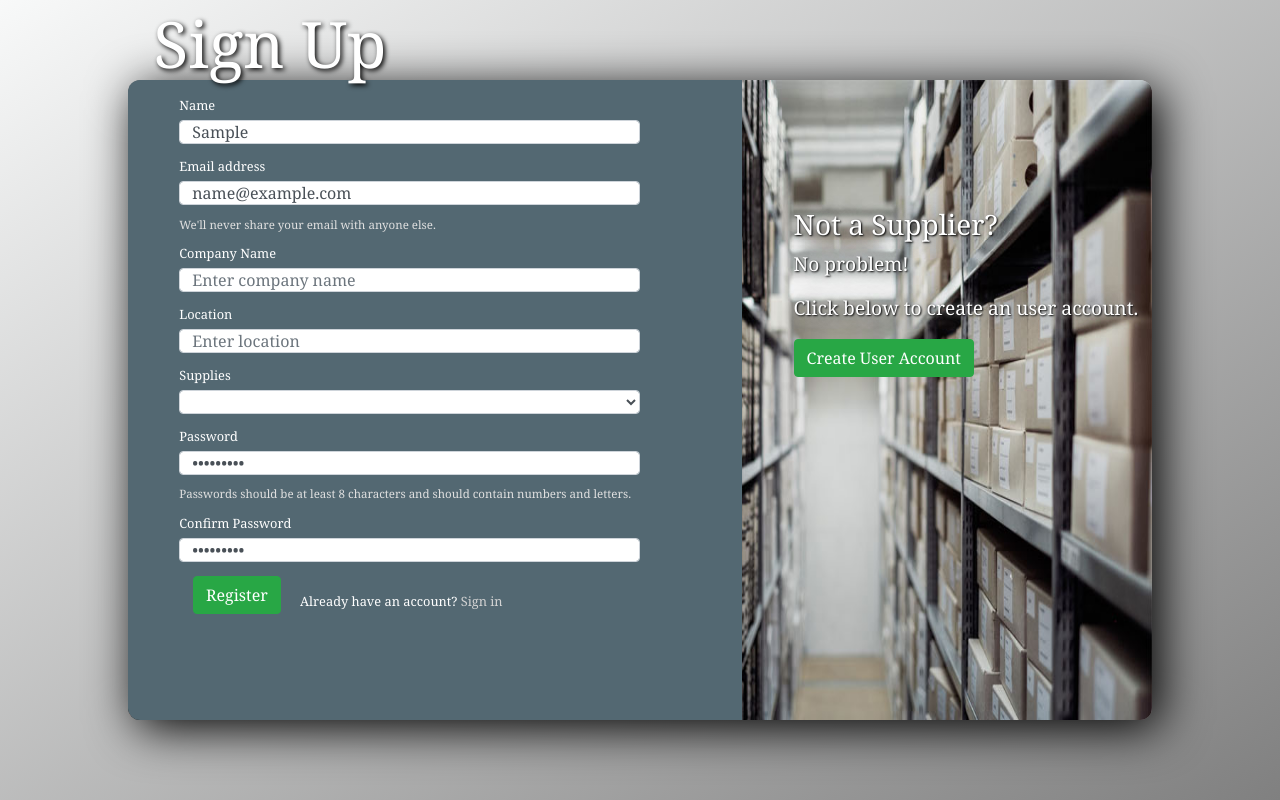
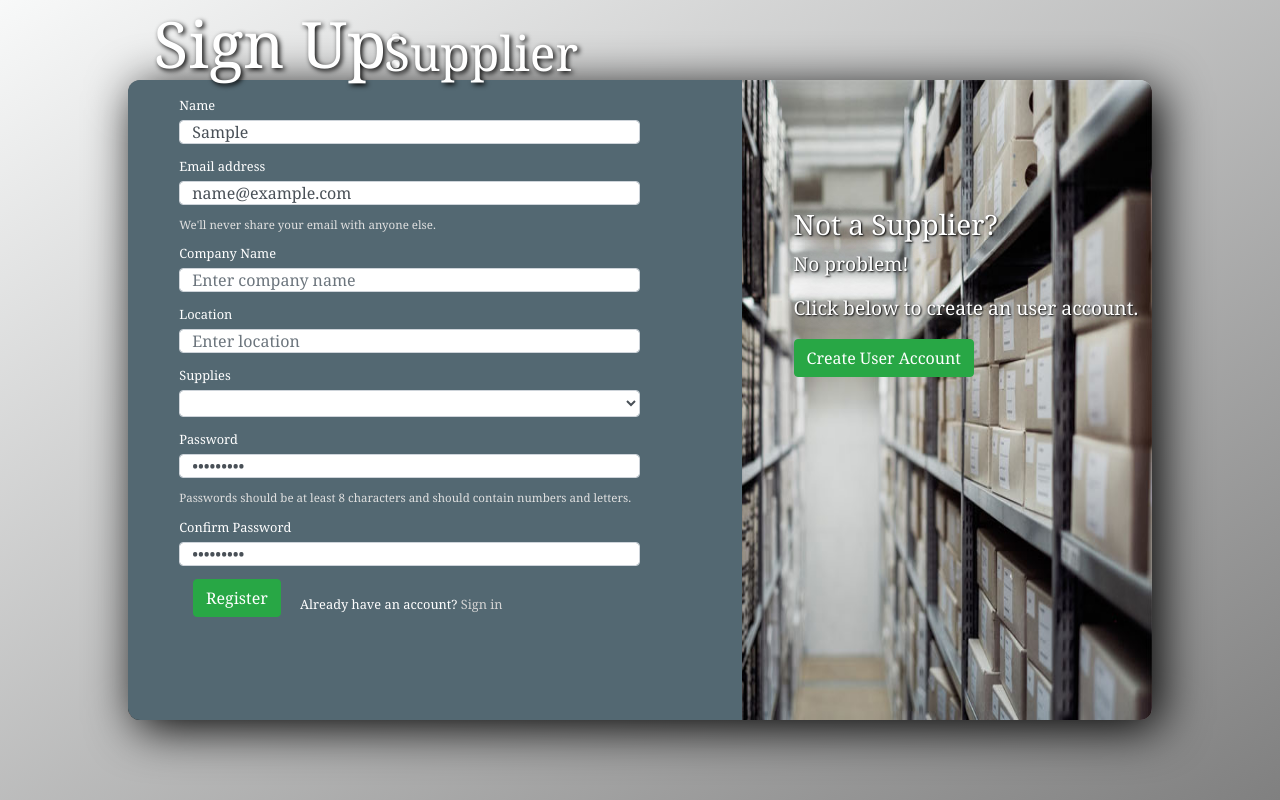
Before and after one commit to ConsTructionGang/FrontEnd, an Angular app: page /useraccount in a window 1280 px wide. Both pictures are taken after typing "Sample", "name@example.com", "Sample123", "Sample123" into the empty fields and a click on the button "Create Supplier Account". Built offline with nearby package versions, Linux system fonts and the light colour scheme.

Commit message:
modified small things

```diff
--- a/src/app/accounts/createuseraccount/createuseraccount.component.css
+++ b/src/app/accounts/createuseraccount/createuseraccount.component.css
@@ -18,6 +18,16 @@ h1{
     top:.75%;
     left:12%;
     font-size: 400%;
+    z-index: 2;
+}
+
+.headerType{
+    position:absolute;
+    color: white;
+    text-shadow: 2px 2px 5px black;
+    top: 3%;
+    left:30%;
+    font-size: 300%;
     z-index: 2;
 }
 
@@ -126,7 +136,8 @@ h1{
 
 
 .supplierSignup #inputSupplies{
-    height:1.5em;
+    font-size: 90%;
+    height:2.4em;
 }
 
 #signin{
--- a/src/app/accounts/createuseraccount/createuseraccount.component.html
+++ b/src/app/accounts/createuseraccount/createuseraccount.component.html
@@ -1,5 +1,12 @@
 <div id="pageBody">
-  <h1> Sign Up </h1>
+  <h1> Sign Up: </h1>
+
+  <div  *ngIf="userAccount.type=='user'">
+    <h2 class ="headerType">User</h2>
+  </div>
+  <div *ngIf="userAccount.type=='supplier'">
+    <h2 class ="headerType">Supplier</h2>
+  </div>
   <div id="signupImg">
     <img id="img" src="\assets\images\signup.jpg">
     <div [ngClass]="{'userSlide':userAccount.type==='user',
```
